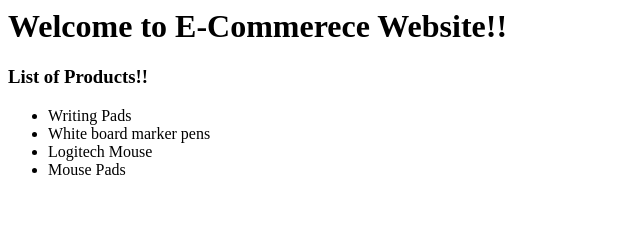
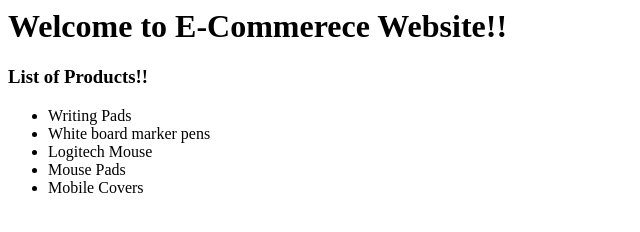
Before and after one commit to feb-git-2021/git-gihub-demo, a plain HTML site: page index.html in a window 1280 px wide. Shown: the whole page, without its empty margins (0-640 px from the left). Drawn offline with Linux system fonts and the light colour scheme.

Commit message:
Add one new product

```diff
--- a/index.html
+++ b/index.html
@@ -10,6 +10,7 @@
             <li>White board marker pens</li>
             <li>Logitech Mouse</li>
             <li>Mouse Pads</li>
+            <li>Mobile Covers</li>
         </ul>
     </body>
 </html>
```
